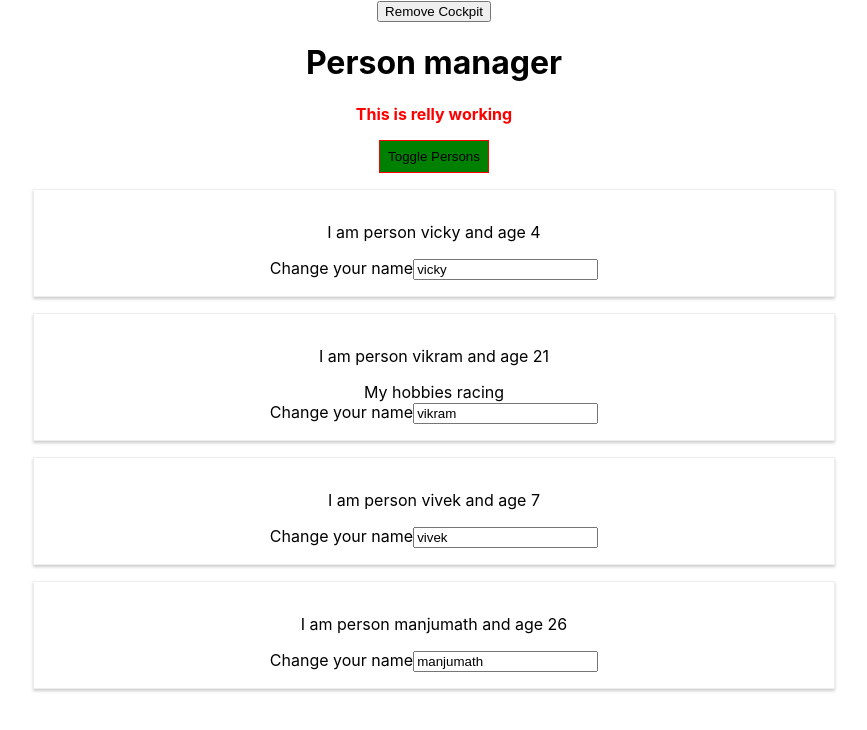
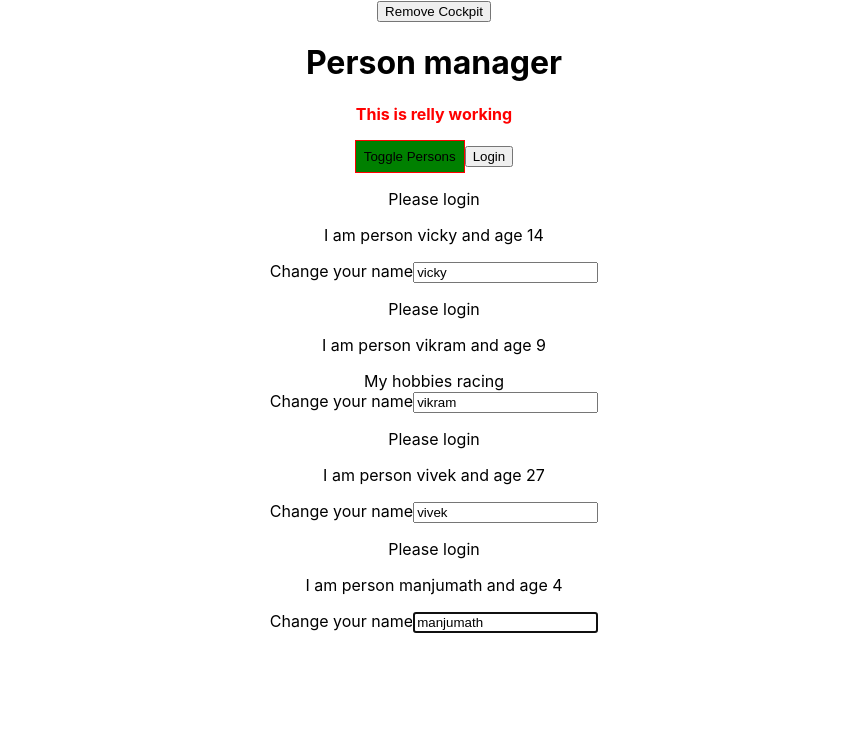
Before and after one commit to vickykumarui/react-begineer-project, a React (Create React App) app: page / in a window 1280 px wide. Both pictures are taken after a click on the button "Toggle Persons". Shown: the top 730 px of the page, without its empty margins (206-1073 px from the left). Built offline with nearby package versions, Linux system fonts and the light colour scheme.

Commit message:
REact concept -proptypes, setState, context

```diff
--- a/package.json
+++ b/package.json
@@ -6,6 +6,7 @@
     "@testing-library/jest-dom": "^4.2.4",
     "@testing-library/react": "^9.3.2",
     "@testing-library/user-event": "^7.1.2",
+    "prop-types": "^15.7.2",
     "radium": "^0.26.0",
     "react": "^16.13.1",
     "react-dom": "^16.13.1",
@@ -21,6 +22,9 @@
   "eslintConfig": {
     "extends": "react-app"
   },
+  "jshintConfig": {
+    "esversion": 6
+  },
   "browserslist": {
     "production": [
       ">0.2%",
--- a/src/components/Cocpit/Cocpit.js
+++ b/src/components/Cocpit/Cocpit.js
@@ -1,12 +1,18 @@
-import React, {useEffect} from 'react';
+import React, {useEffect, useRef, useContext} from 'react';
 import classes from './Cocpit.module.css';
+import AuthContext from '../../context/auth-context';
 const Cockpit = (props) =>
 {
+  const toggleBtnRef = useRef(null);
+
+  const authContext = useContext(AuthContext);
+
   useEffect(() =>{
     console.log('[Cocpit.js] useEffect called when person change');
   },[props.persons]);
 
   useEffect(() =>{
+    toggleBtnRef.current.click();
     console.log('[Cocpit.js] useEffect called only once');
     return () =>{
       console.log('[cocpit.js] cleanup work')
@@ -30,9 +36,12 @@ const Cockpit = (props) =>
    return ( <div>
     <h1>{props.title}</h1>
     <p className = {pClass}>This is relly working</p>
-    <button className = {btnClass} onClick = {props.toggleNameHandler}>
+    <button ref = {toggleBtnRef} className = {btnClass} onClick = {props.toggleNameHandler}>
     Toggle Persons
     </button>
+
+      <button onClick = {authContext.login}>Login</button>
+
     </div>
 )
 
@@ -42,4 +51,5 @@ const Cockpit = (props) =>
 
 
 
-export default Cockpit;
+export default React.memo(Cockpit);
+// mamoization is nothing but caching previous value - inthis case react will cache previous component and donot rerender the component aging if nothing change in this component
--- a/src/components/Persons/Person/Person.js
+++ b/src/components/Persons/Person/Person.js
@@ -1,14 +1,32 @@
 import React, { Component } from 'react';
+import PropType from 'prop-types';
+import withClass from '../../../hoc/withClass';
 import classes from './Person.module.css';
-
+import Auxiliary from '../../../hoc/Auxiliary';
+import AuthContext from '../../../context/auth-context';
 //it is stateless component or presentational/dump component
 // here p is small when we use it as component than only mandatory to keep capital(i.e where it gets imported)
 
 
 
-class person extends Component{
+class Person extends Component{
     // props is used to receive data from parent component
 
+    constructor(props){
+        super(props);
+        this.inputElementRef = React.createRef();
+        this.pElementRef = React.createRef();
+    }
+    /* this way of accessing context in react 16.6+
+    use static and same name contextType
+    */
+    static contextType = AuthContext;
+    componentDidMount(){
+        this.inputElementRef.current.focus();
+
+        this.inputElementRef.current.classList.add('red');
+        console.log(this.context.authenticated);
+    }
      getAge = (age) =>{
         return age;
     }
@@ -24,18 +42,36 @@ class person extends Component{
         console.log('[Persons.js] unmount called when component is destroyed')
     }
 
-    render(){
+    render() {
         console.log('[Person.js] rendering');
         return (
-            <div className = {classes.Person}>
-                <p onClick = {this.clickHandler}>I am person {this.props.name} and age {this.getAge(Math.floor(Math.random()*30))}</p>
+            // <div className = {classes.Person}>
+            // <Fragment>
+            <Auxiliary>
+
+                { this.context.authenticated ? <p> Authenticated! </p>: <p>Please login</p> }
+
+                <p ref = {this.pElementRef} onClick = {this.clickHandler}>I am person {this.props.name} and age {this.getAge(Math.floor(Math.random()*30))}</p>
                 {this.props.children ? <div>{this.props.children}</div> : ''}
                 <label>Change your name</label>
-                <input value = {this.props.name} onChange = {this.changeHandler} type = "text"/>
-            </div>
+                <input
+                // ref={(inputEl) => { this.inputElement = inputEl}}
+                ref = {this.inputElementRef} value = {this.props.name} onChange = {this.changeHandler} type = "text"/>
+
+            </Auxiliary>
+            // </Fragment>
+            // </div>
 
         )
     }
 }
 
-export default person;
+// propTypes is basicaly used to describe custom data type of props object
+Person.propTypes = {
+    click: PropType.func,
+    changed: PropType.func,
+    name: PropType.string,
+    idx: PropType.number
+
+}
+export default withClass(Person, classes.person);
--- a/src/components/Persons/Persons.js
+++ b/src/components/Persons/Persons.js
@@ -1,16 +1,21 @@
-import React, { Component } from 'react';
+import React, { PureComponent } from 'react';
 import Person from './Person/Person';
 
-class Persons extends Component {
+class Persons extends PureComponent {
 
   // static getDerivedStateFromProps(props, state){
   //   console.log('[Persons.js] getDerivedStateFromProps', state);
   //   return state;
   // }
 
-  shouldComponentUpdate(){
+  shouldComponentUpdate(nextProps, nextState){
     console.log('[Persons.js] shouldComponentUpdate');
+    if(nextProps.persons !== this.props.persons){
     return true; // it should return true or false based on if we want to update it or not
+    } else{
+      return false;
+    }
+    // we can add logic to restrict update for performance
   }
 
   getSnapshotBeforeUpdate(prevProps, prevState){
@@ -24,7 +29,7 @@ class Persons extends Component {
     render() {
       let person;
 
-      if(this.props.toggleName && this.props.persons.length){
+      if(this.props.persons.length){
          person =  this.props.persons.map((person, i) => {
             return (
 
--- a/src/containers/App.js
+++ b/src/containers/App.js
@@ -3,8 +3,7 @@ import classes from './App.module.css';
 // import Person from '../components/Persons/Person/Person';
 import Persons from '../components/Persons/Persons';
 import Cockpit from '../components/Cocpit/Cocpit';
-
-
+import AuthContext from '../context/auth-context';
 // this is also stateful/container/smartful component
 
 
@@ -22,10 +21,12 @@ class App extends Component {
         {name: 'vivek', age: 32},
         {name: 'manjumath', age: 29 }
       ],
-      toggleName: false,
-      showCocPit: true
+      toggleName: true,
+      showCocPit: true,
+      deleteCounter: 0,
+      authenticated: false
 
-    }
+    };
  }
 
 //  static getDerivedStateFromProps(props,state){
@@ -39,6 +40,14 @@ class App extends Component {
 
  }
 
+ loginHandler = () =>{
+   console.log('vicky');
+      this.setState((prevState, props) =>{
+        return{
+          authenticated: !prevState.authenticated
+        };
+      });
+ }
  shouldComponentUpdate(){
    console.log('[App.js] shouldComponentMount');
    return true;
@@ -52,15 +61,25 @@ class App extends Component {
     this.setState({
       toggleName : !this.state.toggleName
     })
-  }
+  };
 
   deleteNameHandler  = (index)=> {
     const indexToBeUpdated = index || index === 0 ? index : 2;
 
    const newPersonArr = [...this.state.persons];
-   newPersonArr.splice(indexToBeUpdated,1);
+   newPersonArr.splice(indexToBeUpdated, 1 );
 
-    this.setState({ persons : newPersonArr })
+    // this.setState({
+    //   persons : newPersonArr,
+    //   updateCounter: this.state.deleteCounter + 1
+    //   });
+
+    this.setState((prevState, props) => {
+        return {
+            persons : newPersonArr,
+            deleteCounter: prevState.deleteCounter + 1
+            }
+    });
   }
 
   changeNameHandler = (event, idx) =>{
@@ -80,10 +99,14 @@ class App extends Component {
 
     <div className= {classes.App}>
     <button onClick = {this.toggleCockPit}>Remove Cockpit</button>
+    <AuthContext.Provider value = {{
+      authenticated: this.state.authenticated,
+      login: this.loginHandler
+    }}>
     { this.state.showCocPit ? <Cockpit title = {this.props.appTitle} persons = {this.state.persons} toggleName = {this.state.toggleName} toggleNameHandler = {this.toggleNameHandler} /> : ''}
 
-     <Persons toggleName = {this.state.toggleName} persons = {this.state.persons} deleteNameHandler = {this.deleteNameHandler}  changeNameHandler = {this.changeNameHandler} />
-
+    {this.state.toggleName ? <Persons persons = {this.state.persons} deleteNameHandler = {this.deleteNameHandler}  changeNameHandler = {this.changeNameHandler} /> : '' }
+    </AuthContext.Provider>
     </div>
 
   );
--- /dev/null
+++ b/src/context/auth-context.js
@@ -0,0 +1,10 @@
+import React from 'react';
+
+/*we use createContext when we want to pass data to child without
+ implicity passing prop chains*/
+const authContext = React.createContext({
+    authenticated: false,
+    login: () => {}
+});
+
+export default authContext;
--- /dev/null
+++ b/src/hoc/Auxiliary.js
@@ -0,0 +1,5 @@
+// import React from 'react';
+// we are not using JSX code here so no need to import react
+const auxiliary = props => props.children;
+
+export default auxiliary;
--- /dev/null
+++ b/src/hoc/withClass.js
@@ -0,0 +1,25 @@
+import React from 'react';
+/*
+There are two ways of creating HOC
+1. Create a functional component that simply renders cihldren within div
+*/
+
+// const withClass = props => (<div className= {props.classes}> {props.children} </div>);
+
+// export default withClass
+
+/*
+2. Another way of creating higher order component
+    Creat simple js function which can take n number of arguments
+    This js function returns a functional component
+*/
+
+const withClass = (WrappedComponent, className) =>{
+    return props =>(
+        <div className={className}>
+            <WrappedComponent {...props} />
+        </div>
+    );
+};
+
+export default withClass
```
Also changed, not shown: New Text Document.txt (added).
